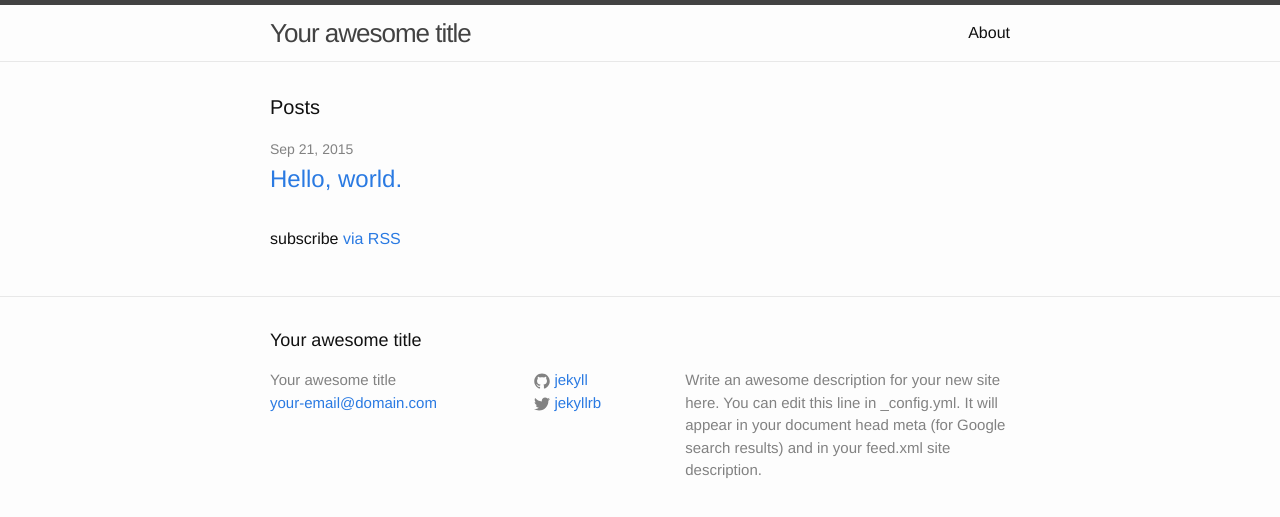
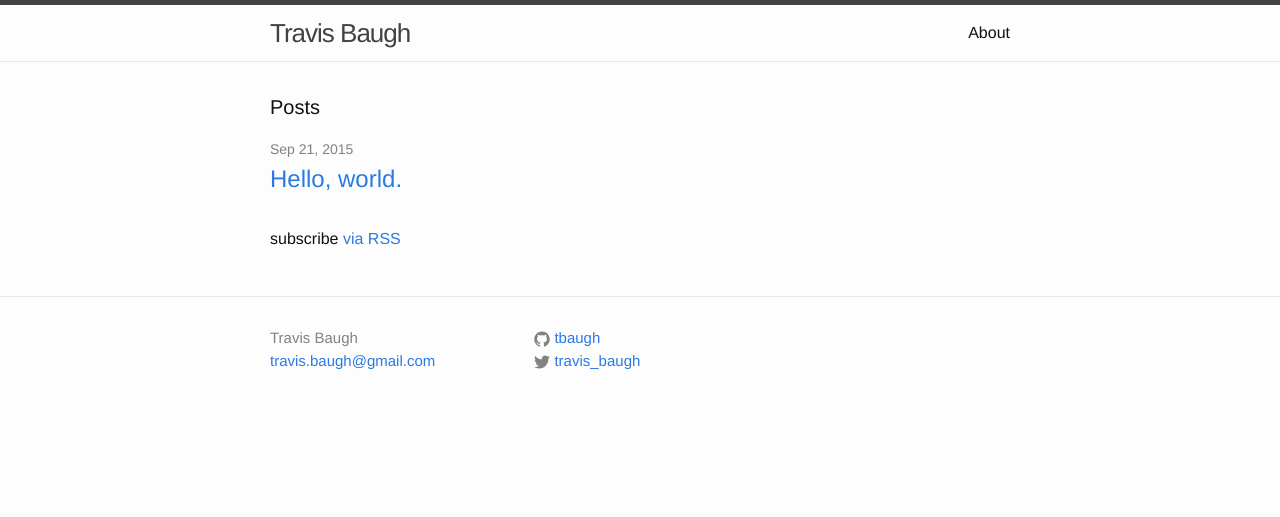
Before and after one commit to tbaugh/tbaugh.github.io, a Jekyll site: the page built from index.html, in a window 1280 px wide. Shown: the top 517 px of the page. Built offline with Jekyll 4.4.1, drawn with Linux system fonts in a browser that asks for light colours.

Commit message:
Update footer

```diff
--- a/_config.yml
+++ b/_config.yml
@@ -1,14 +1,12 @@
 # Site settings
-title: Your awesome title
-email: your-email@domain.com
+title: Travis Baugh
+email: travis.baugh@gmail.com
 description: > # this means to ignore newlines until "baseurl:"
-  Write an awesome description for your new site here. You can edit this
-  line in _config.yml. It will appear in your document head meta (for
-  Google search results) and in your feed.xml site description.
+  My personal web development and technology blog
 baseurl: "" # the subpath of your site, e.g. /blog/
-url: "http://yourdomain.com" # the base hostname & protocol for your site
-twitter_username: jekyllrb
-github_username:  jekyll
+url: "http://tbaugh.github.io" # the base hostname & protocol for your site
+twitter_username: travis_baugh
+github_username:  tbaugh
 
 # Build settings
 markdown: kramdown
--- a/_includes/footer.html
+++ b/_includes/footer.html
@@ -2,7 +2,7 @@
 
   <div class="wrapper">
 
-    <h2 class="footer-heading">{{ site.title }}</h2>
+    <!-- <h2 class="footer-heading">{{ site.title }}</h2> -->
 
     <div class="footer-col-wrapper">
       <div class="footer-col  footer-col-1">
@@ -46,7 +46,7 @@
       </div>
 
       <div class="footer-col  footer-col-3">
-        <p class="text">{{ site.description }}</p>
+        <!-- <p class="text">{{ site.description }}</p> -->
       </div>
     </div>
 
```
